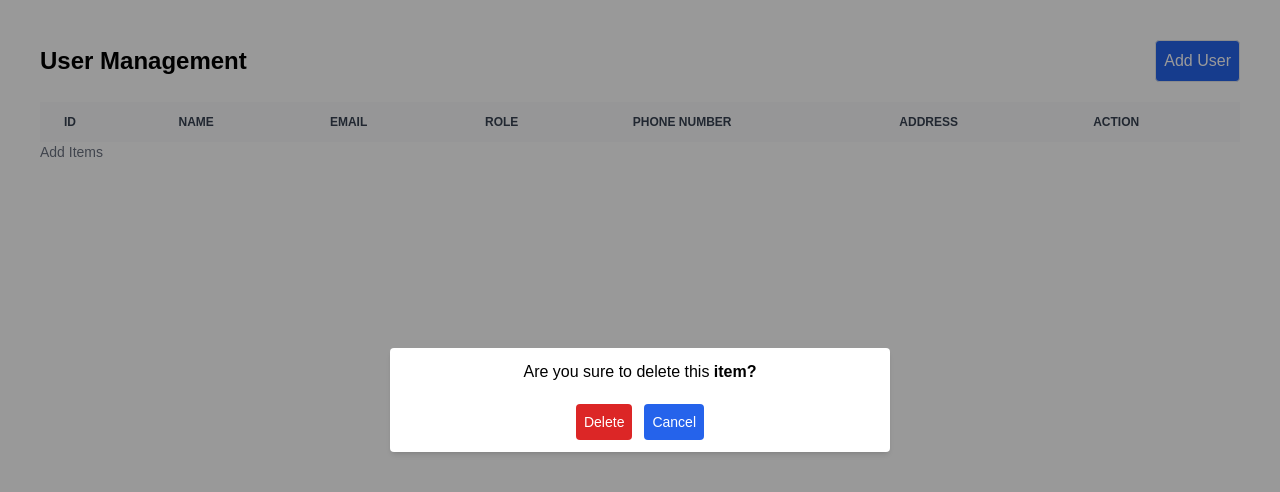
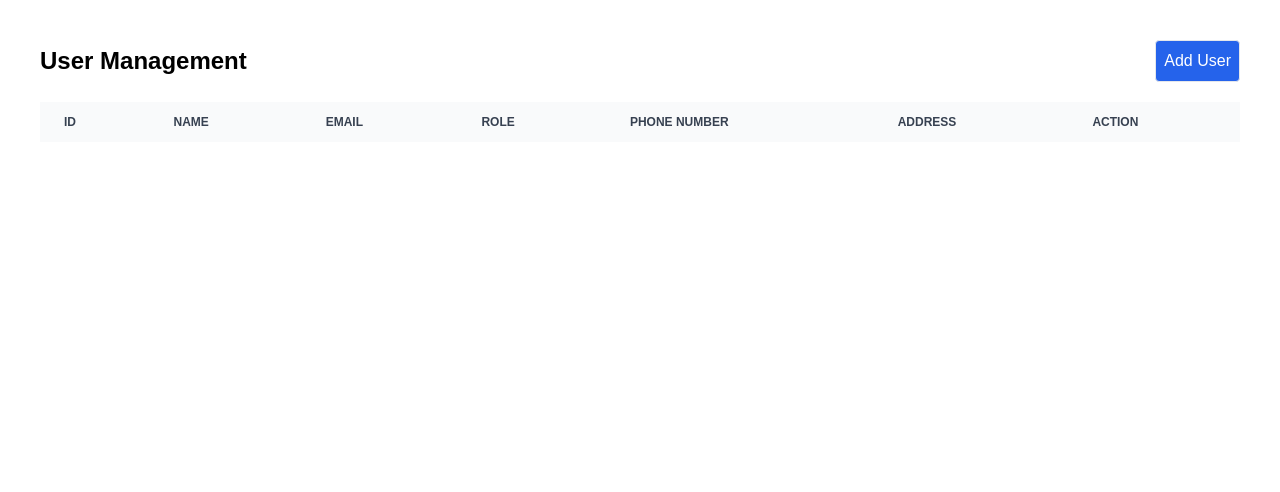
Before and after one commit to Mark-Alexis-Posadas/redux-practice, a React app: page / in a window 1280 px wide. Shown: the top 492 px of the page. Built offline with nearby package versions, Linux system fonts and the light colour scheme; the HTML template or start-up script is replaced by a standard one.

Commit message:
implement confirmation delete functionality

```diff
--- a/src/components/UserManangement/ConfirmationPopUp.jsx
+++ b/src/components/UserManangement/ConfirmationPopUp.jsx
@@ -1,4 +1,4 @@
-export default function ConfirmationPopUp() {
+export default function ConfirmationPopUp({ handleConfirmDelete }) {
   return (
     <div className="fixed top-0 left-0 bg-[rgba(0,0,0,0.4)] w-full h-full overflow-hidden flex items-center justify-center">
       <div className="w-[500px] rounded p-3 bg-white shadow-md text-center">
@@ -6,7 +6,10 @@ export default function ConfirmationPopUp() {
           Are you sure to delete this <b>item?</b>
         </p>
         <div className="flex items-center justify-center gap-3 mt-5">
-          <button className="text-white text-sm rounded p-2 bg-red-600">
+          <button
+            className="text-white text-sm rounded p-2 bg-red-600"
+            onClick={handleConfirmDelete}
+          >
             Delete
           </button>
           <button className="text-white text-sm rounded p-2 bg-blue-600">
--- a/src/components/UserManangement/index.jsx
+++ b/src/components/UserManangement/index.jsx
@@ -8,6 +8,7 @@ import {
   toggleEdit,
   add,
   toggleDelete,
+  handleDeleteYes,
 } from "../../features/user-management/userManagementSlice";
 import ConfirmationPopUp from "./ConfirmationPopUp";
 
@@ -24,6 +25,7 @@ export default function UserManagement() {
     isEditing,
     submittedUser,
     editIndex,
+    isConfirmation,
   } = useSelector((state) => state.userManagement);
 
   const handleInputChange = (e) => {
@@ -40,8 +42,13 @@ export default function UserManagement() {
     dispatch(toggleEdit(index));
   };
 
-  const handleDelete = (index) => {
+  const handleToggleDelete = (index) => {
     dispatch(toggleDelete(index));
+  };
+
+  const handleConfirmDelete = () => {
+    dispatch(handleDeleteYes());
+    console.log("pasok");
   };
 
   const handleSubmit = (e) => {
@@ -98,12 +105,7 @@ export default function UserManagement() {
           </tr>
         </thead>
         <tbody>
-          {submittedUser.length === 0 ? (
-            <tr>
-              <p>Add Items</p>
-            </tr>
-          ) : (
-            submittedUser.map((item, index) => (
+          {submittedUser.map((item, index) => (
             <tr
               className={`${
                 editIndex === index ? "border-2 border-green-600" : ""
@@ -120,7 +122,7 @@ export default function UserManagement() {
                 <div className="flex items-center gap-3">
                   <button
                     className="text-red-600 hover:underline"
-                      onClick={() => handleDelete(index)}
+                    onClick={() => handleToggleDelete(index)}
                   >
                     Delete
                   </button>
@@ -133,8 +135,7 @@ export default function UserManagement() {
                 </div>
               </td>
             </tr>
-            ))
-          )}
+          ))}
         </tbody>
       </table>
 
@@ -152,7 +153,9 @@ export default function UserManagement() {
           isEditing={isEditing}
         />
       )}
-      <ConfirmationPopUp />
+      {isConfirmation.show && (
+        <ConfirmationPopUp handleConfirmDelete={handleConfirmDelete} />
+      )}
     </div>
   );
 }
--- a/src/features/user-management/userManagementSlice.js
+++ b/src/features/user-management/userManagementSlice.js
@@ -9,6 +9,7 @@ const initialState = {
   editIndex: null,
   isToggleModal: false,
   isEditing: false,
+  isConfirmation: { index: null, show: false },
   submittedUser: [],
 };
 
@@ -20,6 +21,11 @@ export const userManagementSlice = createSlice({
       const { name, value } = action.payload;
       state[name] = value;
     },
+
+    openConfirmation: (state) => {
+      state.isConfirmation.show = true;
+    },
+
     openModal: (state) => {
       state.isToggleModal = true;
     },
@@ -50,11 +56,20 @@ export const userManagementSlice = createSlice({
     },
 
     toggleDelete: (state, action) => {
-      const index = action.payload;
+      const idx = action.payload;
+      state.isConfirmation.show = true;
+      state.isConfirmation.index = idx;
+    },
 
-      state.submittedUser = state.submittedUser.filter(
-        (_, idx) => idx !== index
-      );
+    handleDeleteYes: (state) => {
+      if (state.isConfirmation.index !== null && state.isConfirmation.show) {
+        state.submittedUser = state.submittedUser.filter(
+          (_, idx) => idx !== state.isConfirmation.index
+        );
+      }
+
+      state.isConfirmation.show = false;
+      state.isConfirmation.index = null;
     },
 
     handleSubmitUser: (state, action) => {
@@ -71,6 +86,7 @@ export const userManagementSlice = createSlice({
 export const {
   handleChange,
   handleSubmitUser,
+  handleDeleteYes,
   openModal,
   closeModal,
   add,
```
Lines whose indentation alone changed are shown as unchanged.
